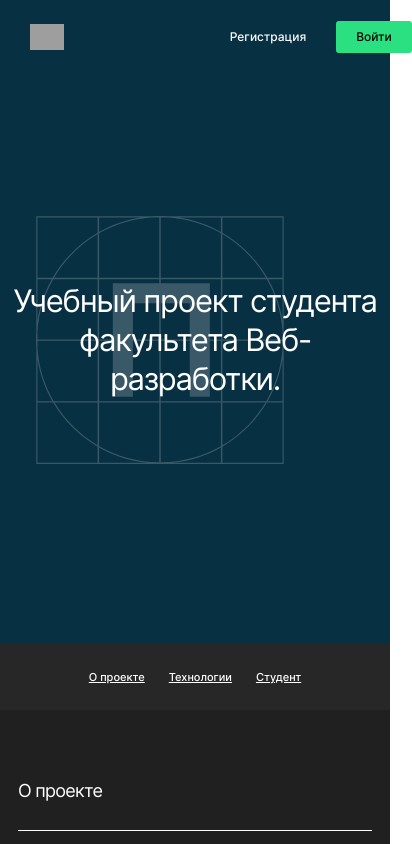
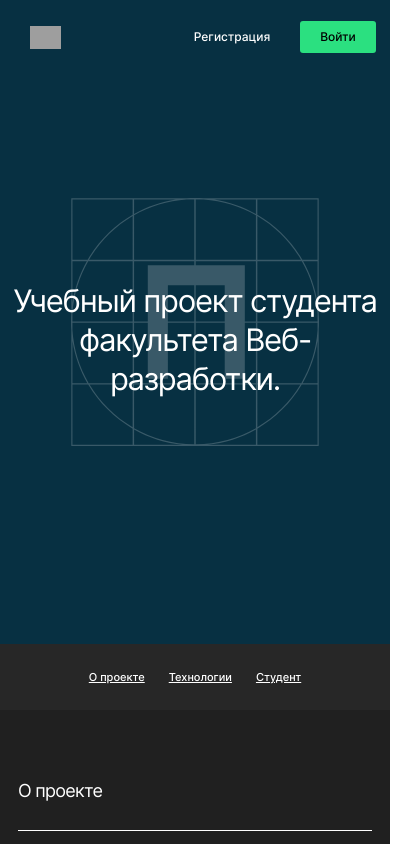
Before and after one commit to Rafforty/movies-explorer-frontend, a React (Create React App) app: page / in a window 390 px wide. Shown: the top 844 px of the page, 412 px wide, since content can reach past the window. Built offline with nearby package versions, Linux system fonts and the light colour scheme; grey boxes are pictures that could not be loaded.

Commit message:
fix horizontal scroll

```diff
--- a/src/components/AboutProject/AboutProject.css
+++ b/src/components/AboutProject/AboutProject.css
@@ -116,7 +116,6 @@
   margin-bottom: 22px;
 }
 .project__time {
-  width: 668px;
   margin: 0 50px 0;
 }
 .project__time-title {
@@ -168,7 +167,6 @@
     margin-left: 18px;
     margin-right: 18px;
     margin-bottom: 10px;
-    width: 284px;
   }
   .project__time-subtitle_container {
     margin-left: 18px;
--- a/src/components/App/App.js
+++ b/src/components/App/App.js
@@ -9,6 +9,8 @@ import Register from "../Register/Register";
 import NotFound from "../NotFound/NotFound";
 
 function App() {
+
+    // Смена стейта меняет хедер на залогиненый
 
     const [isLoggedIn, setIsLoggedIn] = React.useState(false);
     const [isFilterMovies, setIsFilterMovies] = React.useState(true);
--- a/src/components/FilteredCheckbox/FilteredCheckbox.css
+++ b/src/components/FilteredCheckbox/FilteredCheckbox.css
@@ -66,9 +66,8 @@ border-radius: 50%;
   color: #fff;
 }
 
-@media screen and (max-width: 800px){
+@media screen and (max-width: 768px){
   .checkbox__container {
-    width: 708px;
     margin: 27px 30px 80px;
     padding-bottom: 52px;
   }
--- a/src/components/Footer/Footer.css
+++ b/src/components/Footer/Footer.css
@@ -23,7 +23,6 @@
   margin-bottom: 20px;
 }
 .footer__copyright {
-
   font-size: 13px;
   font-style: normal;
   font-weight: 400;
@@ -37,14 +36,13 @@
   display: flex;
 }
 .footer__social-links-item {
-
   font-size: 13px;
   font-style: normal;
   font-weight: 400;
   line-height: 16px;
   letter-spacing: 0px;
   text-align: right;
- color: white;
+  color: white;
   margin: 0;
   margin-right: 20px;
   transition: 1s;
@@ -60,7 +58,6 @@
 @media screen and (max-width: 768px) {
   .footer {
     margin: 0 30px;
-    width: 708px;
   }
   .footer__text {
     margin-top: 160px;
@@ -69,7 +66,6 @@
 @media screen and (max-width: 450px) {
   .footer {
     margin: 0;
-    width: 300px;
     padding-left: 10px;
     padding-right: 10px;
   }
--- a/src/components/MoviesCard/MoviesCard.css
+++ b/src/components/MoviesCard/MoviesCard.css
@@ -81,7 +81,7 @@
 .movies-card__movies-delete-button:hover {
   opacity: 0.7;
 }
-@media screen and (max-width: 800px) {
+@media screen and (max-width: 768px) {
   .movies-card {
     width: 339px;
     height: 257px;
--- a/src/components/MoviesCardList/MoviesCardList.css
+++ b/src/components/MoviesCardList/MoviesCardList.css
@@ -13,7 +13,7 @@
   column-gap: 20px;
   justify-content: center;
 }
-@media screen and (max-width: 800px) {
+@media screen and (max-width: 768px) {
   .movies__list {
     margin: 0 30px;
     min-width: 708px;
@@ -22,7 +22,7 @@
     grid-template-columns: repeat(auto-fill, minmax(339px, max-content));
   }
 }
-@media screen and (max-width: 450px) {
+@media screen and (max-width: 756px) {
   .movies__list {
     margin: 0;
     min-width: 300px;
--- a/src/components/Navigation/Navigation.css
+++ b/src/components/Navigation/Navigation.css
@@ -193,7 +193,7 @@
 
 @media screen and (max-width: 768px) {
   .navigation {
-    margin-right: -22px;
+    margin-right: 14px;
   }
   .navigation_logged {
     display: none;
--- a/src/components/Promo/Promo.css
+++ b/src/components/Promo/Promo.css
@@ -6,7 +6,7 @@
   background-image: url("../../images/landing_logo.svg");
   background-position-y: 5px;
   background-repeat: no-repeat;
-  background-position: 480px 156px;
+  background-position: center;
 }
 .promo__title {
   margin: 184px auto 224px auto;
@@ -23,7 +23,6 @@
 @media screen and (max-width: 768px) {
   .promo {
     min-height: 858px;
-    background-position: 224px 298px;
   }
   .promo__title {
     margin: 326px auto 224px auto;
@@ -32,7 +31,6 @@
 @media screen and (max-width: 450px) {
   .promo {
     min-height: 644px;
-    background-position: 36px 216px;
     background-size: 248px 248px;
   }
   .promo__title {
--- a/src/components/Techs/Techs.css
+++ b/src/components/Techs/Techs.css
@@ -75,10 +75,10 @@
   .techs {
     padding: 0;
     padding-left: 50px;
+    padding-right: 50px;
   }
   .techs__title {
     padding-top: 90px;
-    width: 668px;
     margin-bottom: 80px;
   }
   .techs__subtitle {
@@ -113,7 +113,7 @@
     width: 84px;
   }
   .techs__title {
-    width: 284px;
+    margin:0;
     padding-top: 70px;
     margin-bottom: 60px;
     padding-bottom: 28px;
```
